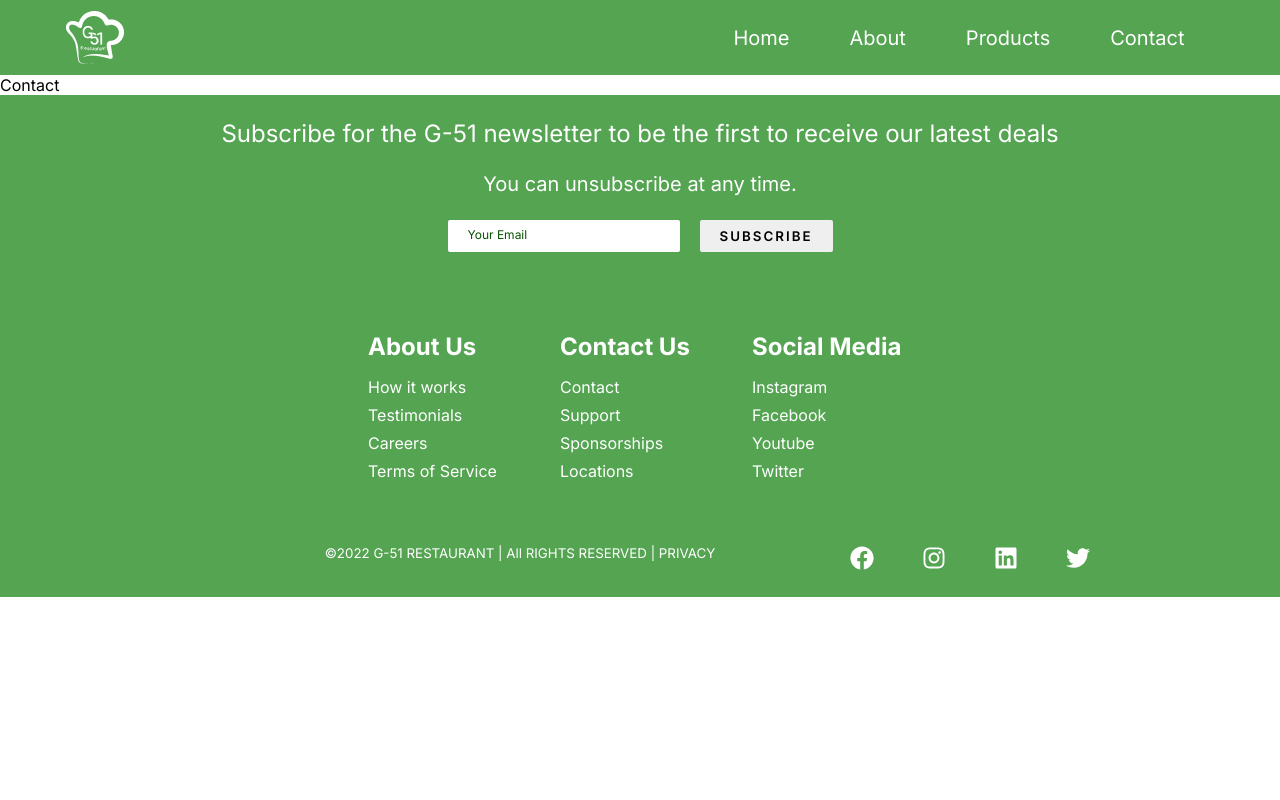
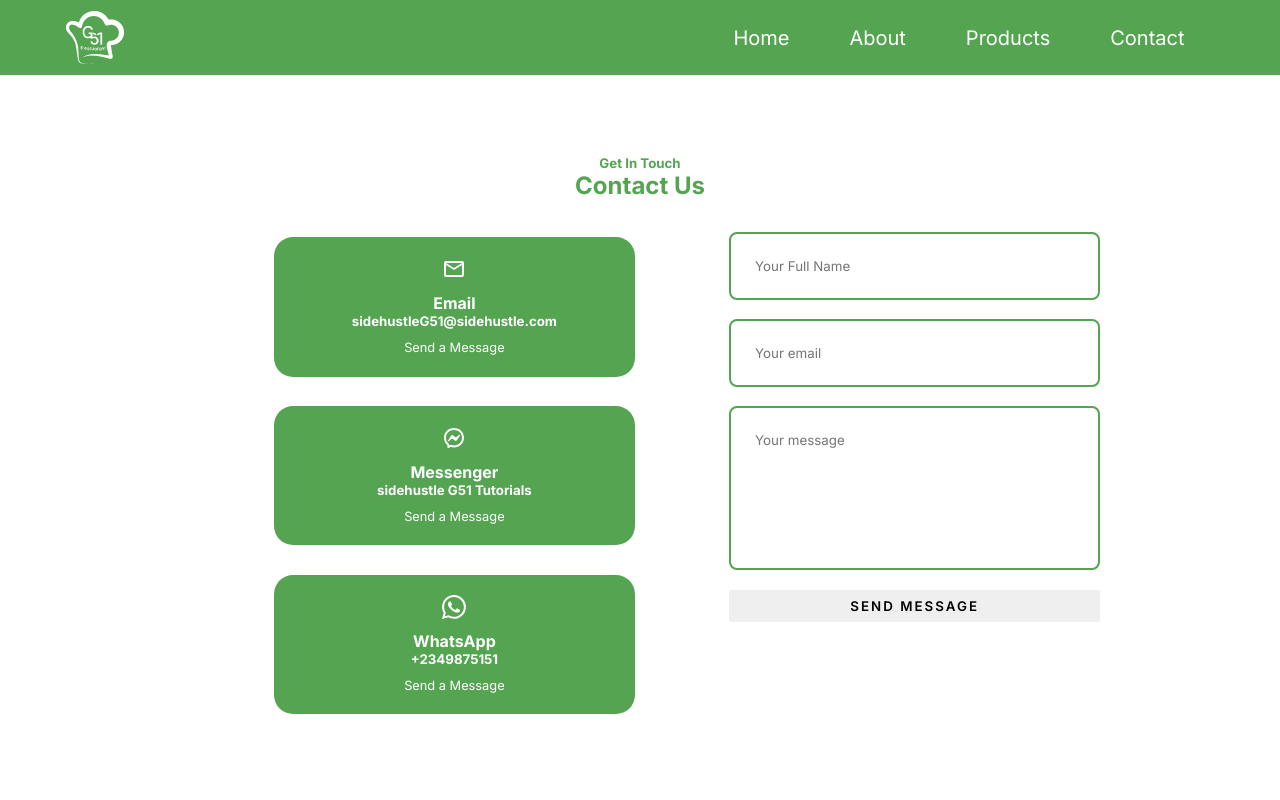
Before and after one commit to SIDEHUSTLE-G51/G51-restaurant, a React (Create React App) app: page /contact in a window 1280 px wide. Shown: the top 800 px of the page. Built offline with nearby package versions, Linux system fonts and the light colour scheme.

Commit message:
Contact Page

```diff
--- /dev/null
+++ b/src/ContactPage/Contact.css
@@ -0,0 +1,127 @@
+*{
+    margin: 0;
+    padding: 0;
+    border: 0;
+    outline: 0;
+    box-sizing: border-box;
+    list-style: none;
+    text-decoration: none;
+}
+
+section{
+    margin-top: 5rem;
+    margin-bottom: 8rem;
+}
+
+section > h2{
+    text-align: center;
+    color: #54A452;
+    margin-bottom: 2rem;
+}
+
+section > h5 {
+    text-align: center;
+    color: #54A452;
+}
+
+.container{
+    width: 75%;
+    margin: 0 auto;
+}
+
+.container.contact_container{
+    width: 58%;
+    display: grid;
+    grid-template-columns: 50% 50%;
+    gap: 12%;
+}
+
+.contact_options{
+    display: flex;
+    flex-direction: column;
+    gap: 1.2rem;
+}
+
+.contact_option{
+    color: #fff;
+    background: #54A452;
+    padding: 1.2rem;
+    border-radius: 1.2rem;
+    text-align: center;
+    margin: 5px;
+    border: 1px solid transparent;
+}
+
+.contact_option:hover{
+    background: #BFF2BB;
+    border-color: #54A452;
+    color: #54A452;
+}
+
+.contact_option_icon{
+    font-size: 1.5rem;
+    margin-bottom: 0.5rem;
+}
+
+.contact_option a{
+    margin-top: 0.7rem;
+    display: inline-block;
+    font-size: 0.8rem;
+    text-decoration: none;
+    color: #fff;
+}
+
+.contact_option a:hover{
+    color: #54A452;
+}
+
+/* form */
+
+form{
+    display: flex;
+    flex-direction: column;
+    gap: 1.2rem;
+}
+
+input, textarea{
+    width: 100%;
+    padding: 1.5rem;
+    border-radius: 0.5rem;
+    background: transparent;
+    border: 2px solid #54A452;
+    resize: none;
+    outline: none;
+}
+
+/* Media queries for medium devices */
+
+@media screen and (max-width: 1024px) {
+    .container{
+        width: 90%;
+    }
+
+    section{
+        margin-top: 6rem;
+    }
+
+    .container.contact_container{
+        grid-template-columns: 1fr;
+        gap: 2rem;
+    }
+}
+
+/* Media queries for small devices */
+
+@media screen and (max-width:600px) {
+    .container{
+        width: 86%;
+    }
+
+    section > h2{
+        margin-bottom: 2rem;
+    }
+
+    .container.contact_container{
+        width: 86%;
+    }
+}
--- a/src/ContactPage/Contact.jsx
+++ b/src/ContactPage/Contact.jsx
@@ -1,8 +1,45 @@
 import React from 'react'
+import {MdOutlineEmail} from 'react-icons/md'
+import { RiMessengerLine} from 'react-icons/ri'
+import { BsWhatsapp} from 'react-icons/bs'
+import './Contact.css'
 
 const Contact = () => {
   return (
-    <div>Contact</div>
+    <section id="contact">
+      <h5>Get In Touch</h5>
+      <h2>Contact Us</h2>
+      <div className="container contact_container">
+        <div className="contact_options">
+          <article className="contact_option">
+          <MdOutlineEmail className="contact_option_icon"/>
+            <h4>Email</h4>
+            <h5>sidehustleG51@sidehustle.com</h5>
+            <a href="maileto:sidehustleG51@sidehustle.com" target="_blank">Send a Message</a>
+          </article>
+
+          <article className="contact_option">
+          <RiMessengerLine className="contact_option_icon"/>
+            <h4>Messenger</h4>
+            <h5>sidehustle G51 Tutorials</h5>
+            <a href="#" target="_blank">Send a Message</a>
+          </article>
+
+          <article className="contact_option">
+          <BsWhatsapp className="contact_option_icon"/>
+            <h4>WhatsApp</h4>
+            <h5>+2349875151</h5>
+            <a href="#" target="_blank">Send a Message</a>
+          </article>
+        </div>
+        <form>
+          <input type="text" name="name" placeholder="Your Full Name" required />
+          <input type="email" name="email" placeholder="Your email" required/>
+          <textarea name="message" rows="7" placeholder="Your message" required></textarea>
+          <button type="submit" className='btn'>Send Message</button>
+        </form>
+      </div>
+    </section>
   )
 }
 
```
Also changed, not shown: src/images/food-left.jpg (added), 1 other file (tests, documents, lock files or other folders).
